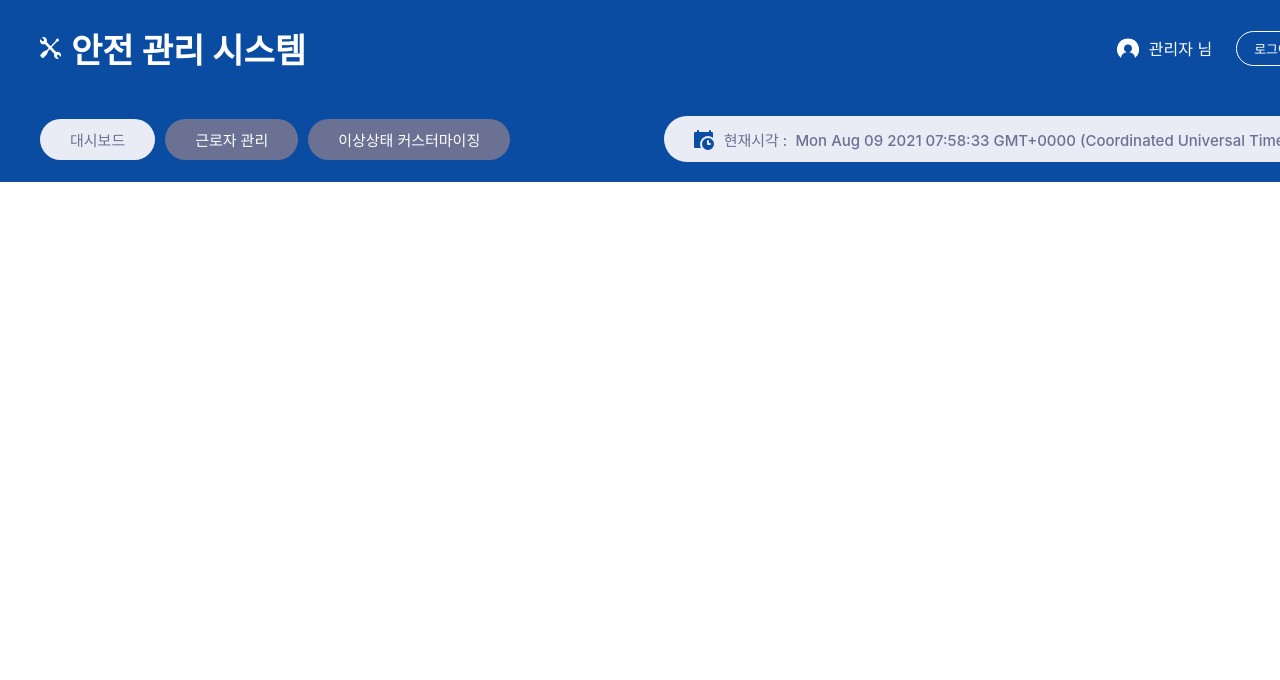
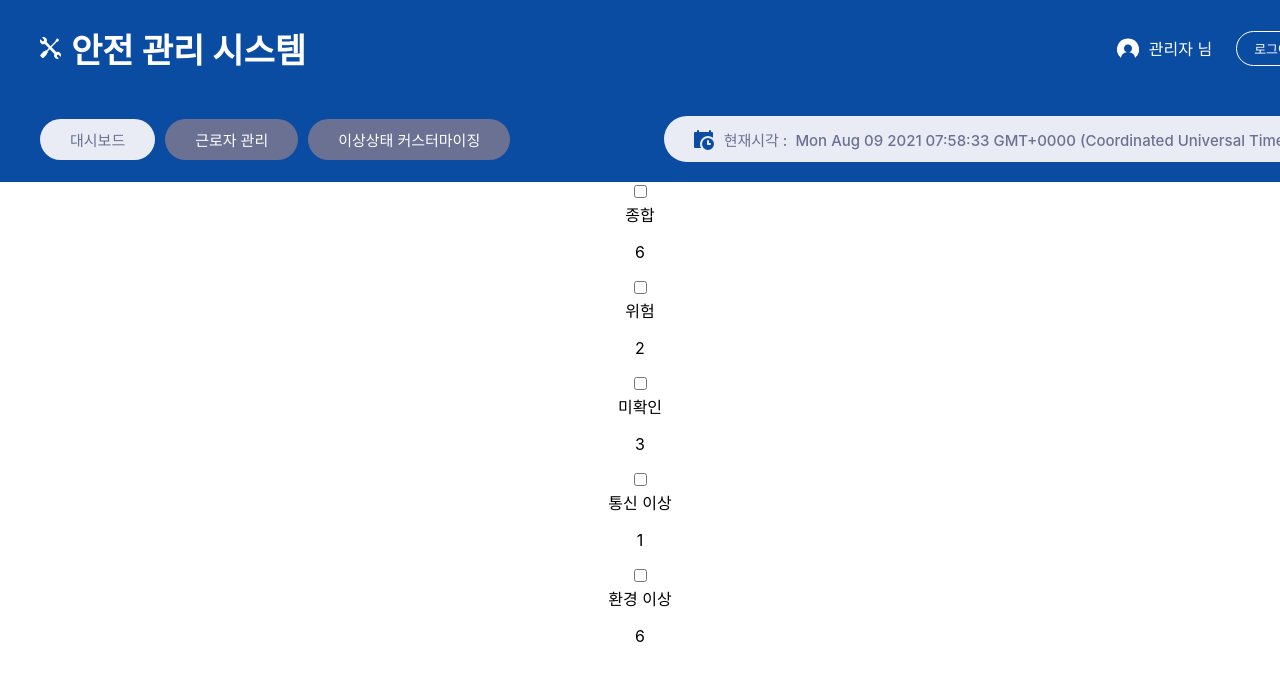
Before and after one commit to y35-n0/tutum-web, a React (Create React App) app: page / in a window 1280 px wide. Shown: the top 680 px of the page. Built offline with nearby package versions, Linux system fonts and the light colour scheme.

Commit message:
[ADD] Count board html

```diff
--- a/src/views/DashboardView/DashboardView.tsx
+++ b/src/views/DashboardView/DashboardView.tsx
@@ -1,9 +1,11 @@
 import Header from "../common/Header";
+import CountBoard from "./components/CountBoard";
 
 const DashboradView: React.FC = () => {
   return (
     <>
       <Header />
+      <CountBoard />
     </>
   );
 };
--- /dev/null
+++ b/src/views/DashboardView/components/CountBoard/CountBoardBox.tsx
@@ -0,0 +1,5 @@
+const CountBoardBox: React.FC = (props) => {
+  return <section className="countBoard">{props.children}</section>;
+};
+
+export default CountBoardBox;
--- /dev/null
+++ b/src/views/DashboardView/components/CountBoard/CountBoardStatusBox.tsx
@@ -0,0 +1,5 @@
+const CountBoardStatusBox: React.FC = (props) => {
+  return <form className="data-InputBox">{props.children}</form>;
+};
+
+export default CountBoardStatusBox;
--- /dev/null
+++ b/src/views/DashboardView/components/CountBoard/CountBoardStatusItem.tsx
@@ -0,0 +1,35 @@
+import { ChangeEventHandler } from "react";
+
+export type CountBoardStatusItemContent = {
+  id: string;
+  value: string;
+  content: string;
+  count: number;
+  isDanger: boolean;
+};
+
+type Props = {
+  item: CountBoardStatusItemContent;
+  checked: boolean;
+  handleChange: ChangeEventHandler;
+};
+
+const CountBoardStatusItem: React.FC<Props> = (props) => {
+  return (
+    <label className="dataInput">
+      <input
+        type="checkbox"
+        name="dataInput"
+        value={props.item.value}
+        checked={props.checked}
+        onChange={props.handleChange}
+      />
+      <div>
+        <span className="value-title">{props.item.content}</span>
+        <p className="value">{props.item.count}</p>
+      </div>
+    </label>
+  );
+};
+
+export default CountBoardStatusItem;
--- /dev/null
+++ b/src/views/DashboardView/components/CountBoard/index.tsx
@@ -0,0 +1,83 @@
+import { ChangeEvent, useState } from "react";
+import CountBoardStatusBox from "./CountBoardStatusBox";
+import CountBoardStatusItem, {
+  CountBoardStatusItemContent,
+} from "./CountBoardStatusItem";
+import CountBoardBox from "./CountBoardBox";
+
+const tmpItems = [
+  {
+    id: "comprehensive",
+    value: "comprehensive",
+    content: "종합",
+    count: 6,
+    isDanger: false,
+  },
+  {
+    id: "danger",
+    value: "danger",
+    content: "위험",
+    count: 2,
+    isDanger: true,
+  },
+  {
+    id: "unidentified",
+    value: "unidentified",
+    content: "미확인",
+    count: 3,
+    isDanger: false,
+  },
+  {
+    id: "communication",
+    value: "communication",
+    content: "통신 이상",
+    count: 1,
+    isDanger: false,
+  },
+  {
+    id: "nature",
+    value: "nature",
+    content: "환경 이상",
+    count: 6,
+    isDanger: false,
+  },
+];
+
+const CountBoard: React.FC = () => {
+  const [items, setItems] = useState<CountBoardStatusItemContent[]>(tmpItems);
+  const [checkedItems, setCheckedItems] = useState<Set<string>>(new Set());
+
+  const handleChange = (e: ChangeEvent<HTMLInputElement>) => {
+    const newVal = e.currentTarget.value;
+    if (newVal === "comprehensive") {
+      setCheckedItems(new Set());
+    } else if (checkedItems.has(newVal)) {
+      setCheckedItems((prev) => {
+        prev.delete(newVal);
+        return new Set(prev);
+      });
+    } else {
+      setCheckedItems((prev) => {
+        prev.add(newVal);
+        return new Set(prev);
+      });
+    }
+  };
+
+  return (
+    <CountBoardBox>
+      <CountBoardStatusBox>
+        {items.map((item) => (
+          <CountBoardStatusItem
+            key={item.id}
+            item={item}
+            checked={checkedItems.has(item.value)}
+            handleChange={handleChange}
+          />
+        ))}
+      </CountBoardStatusBox>
+    </CountBoardBox>
+  );
+};
+
+export default CountBoard;
```
Also changed, not shown: src/views/DashboardView/components/ComprehensiveStatusBoard.tsx (deleted, +0 -88 lines), src/views/DashboardView/components/EmployeesGraph.tsx (deleted, +0 -101 lines).
